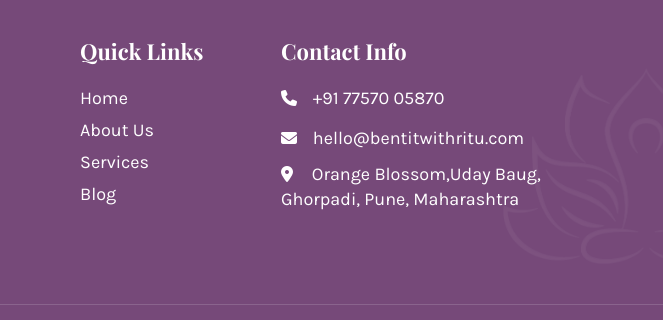
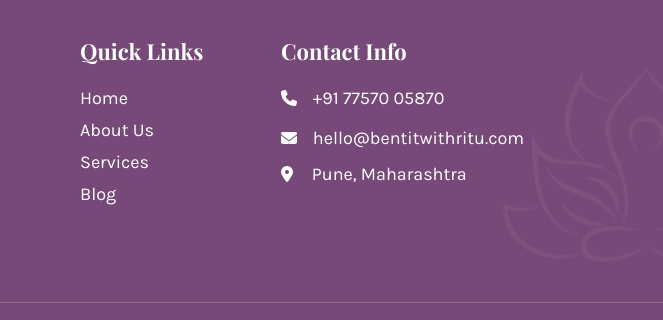
Before and after one commit to archiastudio/ARC-MH-01, a plain HTML site: page index.html in a window 1280 px wide. Shown: the part 6043-6363 px from the top of the page, 617-1280 px from the left. Drawn offline with nearby package versions, Linux system fonts and the light colour scheme; a script that the page names is missing.

Commit message:
Update index.html

```diff
--- a/index.html
+++ b/index.html
@@ -501,7 +501,7 @@
                             </li>
                             <li class="mb-0">
                                 <i class="fa-solid fa-location-dot location"></i>
-                                <span>Orange Blossom,Uday Baug, Ghorpadi, Pune, Maharashtra</span>
+                                <span>Pune, Maharashtra</span>
                             </li>
                         </ul>
                     </div>
```
